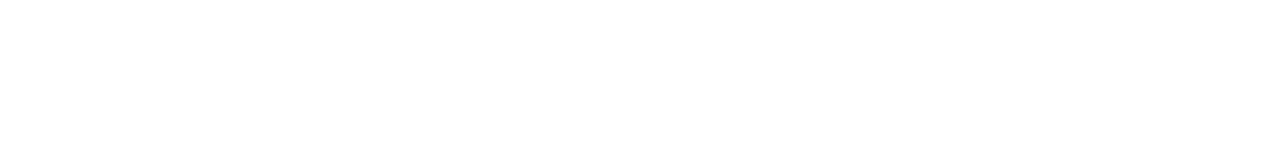
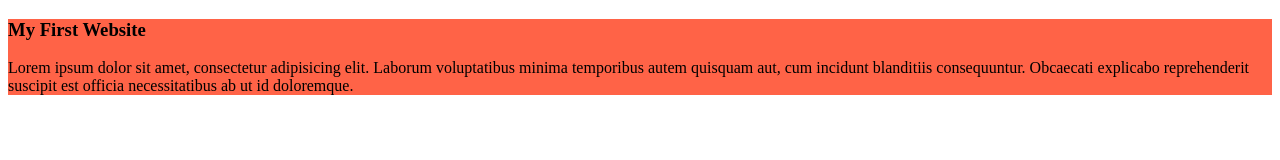
Before and after one commit to mahijamil/my-cool-website, a plain HTML site: page index.html in a window 1280 px wide. Drawn offline with Linux system fonts and the light colour scheme.

Commit message:
added the first vlog

```diff
--- a/index.html
+++ b/index.html
@@ -4,8 +4,12 @@
     <meta charset="UTF-8">
     <meta name="viewport" content="width=device-width, initial-scale=1.0">
     <title>My Cool Website</title>
+    <link rel="stylesheet" href="styles/blog.css">
 </head>
 <body>
-
+    <div>
+        <h3>My First Website</h3>
+        <p>Lorem ipsum dolor sit amet, consectetur adipisicing elit. Laborum voluptatibus minima temporibus autem quisquam aut, cum incidunt blanditiis consequuntur. Obcaecati explicabo reprehenderit suscipit est officia necessitatibus ab ut id doloremque.</p>
+    </div>
 </body>
 </html>
--- /dev/null
+++ b/styles/blog.css
@@ -0,0 +1,3 @@
+div{
+    background-color: tomato;
+}
```
